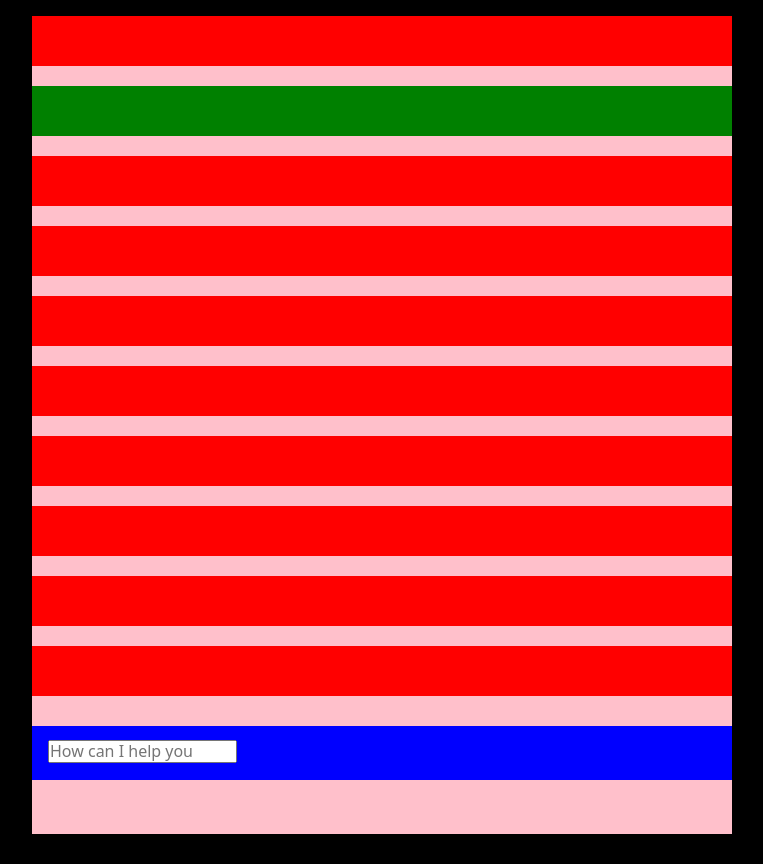
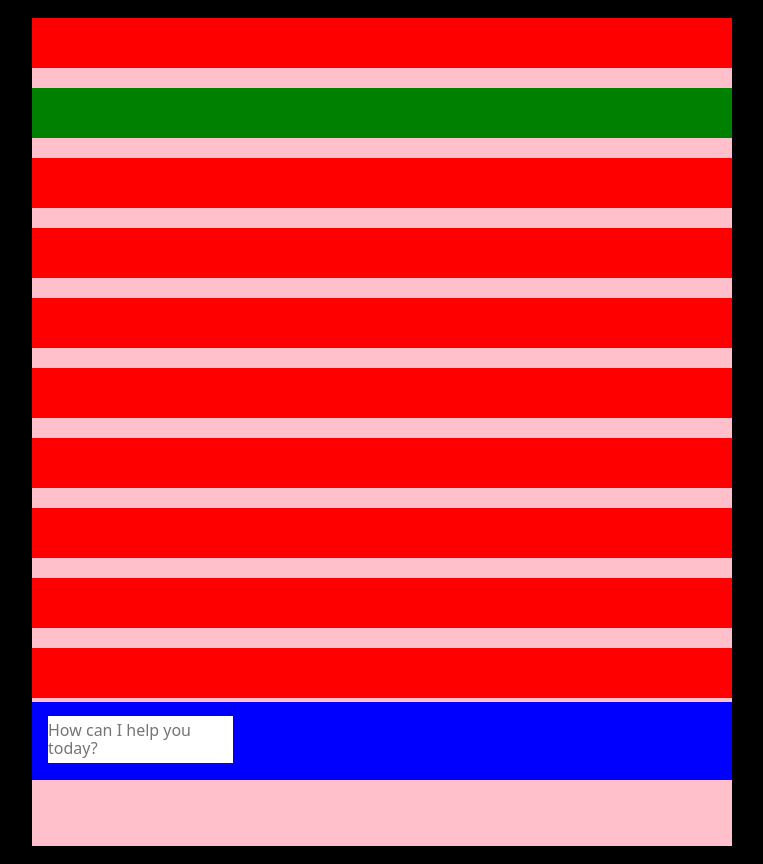
Before and after one commit to FeironoX5/codex-intake-webdev, an Angular app in the folder front/: page / in a window 1280 px wide. Shown: the whole page, without its empty margins (258-1021 px from the left). Built offline with nearby package versions, Linux system fonts and the light colour scheme.

Commit message:
chore(front): fix autosize

```diff
--- a/front/src/app/app.css
+++ b/front/src/app/app.css
@@ -3,7 +3,7 @@ main {
   min-height: 100%;
   display: flex;
   justify-content: center;
-  padding: 1rem;
+  padding: 1rlh;
   position: relative;
 }
 
--- a/front/src/styles.css
+++ b/front/src/styles.css
@@ -14,6 +14,7 @@
   /* gradients */
   --grad-overlay: linear-gradient(to bottom, rgba(0, 0, 0, 0), rgb(0, 0, 0));
   /* sizes */
+  --s-font: 16px;
   --s-content: 700px;
   --s-stroke: 1px;
   --s-chat-container-offset: 20px;
@@ -21,14 +22,16 @@
   --p-button-v: 3px;
   --p-button: var(--p-button-v) 11px;
   --p-chat-container-v: 14px;
+  --p-textarea-v: 5px;
   --p-content-b: calc(
-    1rem * (var(--textarea-lines-min) + 2)
+    1rlh * (var(--textarea-lines-min) + 2)
       /* extra line for buttons and main padding */ +
       var(--p-chat-container-v) * 2 + var(--p-button-v) * 2 +
       var(--s-chat-container-offset)
   );
   /* misc */
   --textarea-lines-min: 2;
+  --textarea-lines-max: 4;
   --border-radius: 16px;
 }
 
@@ -41,16 +44,26 @@
   outline-color: var(--c-stroke);
 }
 
+html {
+  font-size: var(--s-font);
+  line-height: 1.15;
+}
+
 body {
   background: var(--c-l0);
 }
 
-/* components */
-textarea.autosize {
+textarea {
   white-space: pre-wrap;
-  padding: 1px;
-  /* todo fix autosize with 0 padding */
+  border: none;
   outline: none;
   resize: none;
   overflow: hidden;
 }
+
+/* components */
+textarea.autosize {
+  padding: var(--p-textarea-v) 0;
+  height: calc(var(--textarea-lines-min) * 1rlh + var(--p-textarea-v) * 2);
+  max-height: calc(var(--textarea-lines-max) * 1rlh);
+}
```
